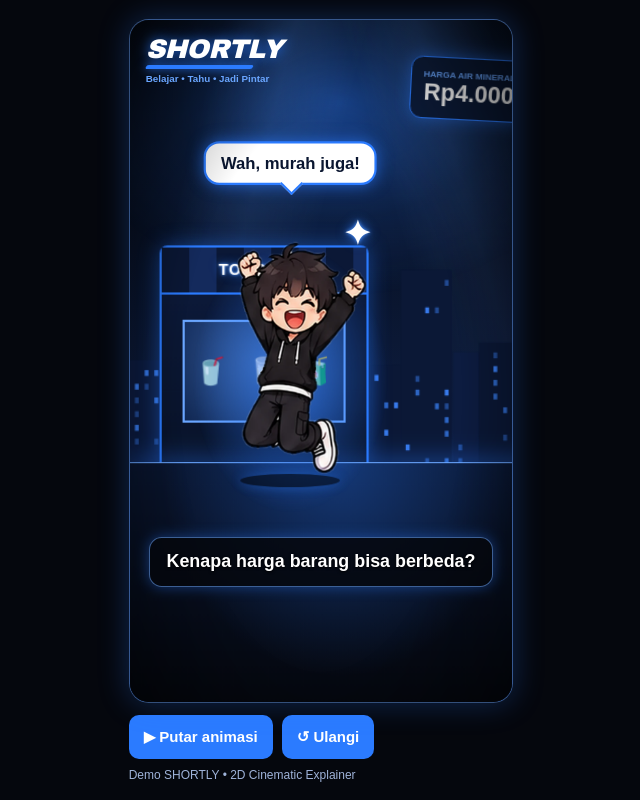
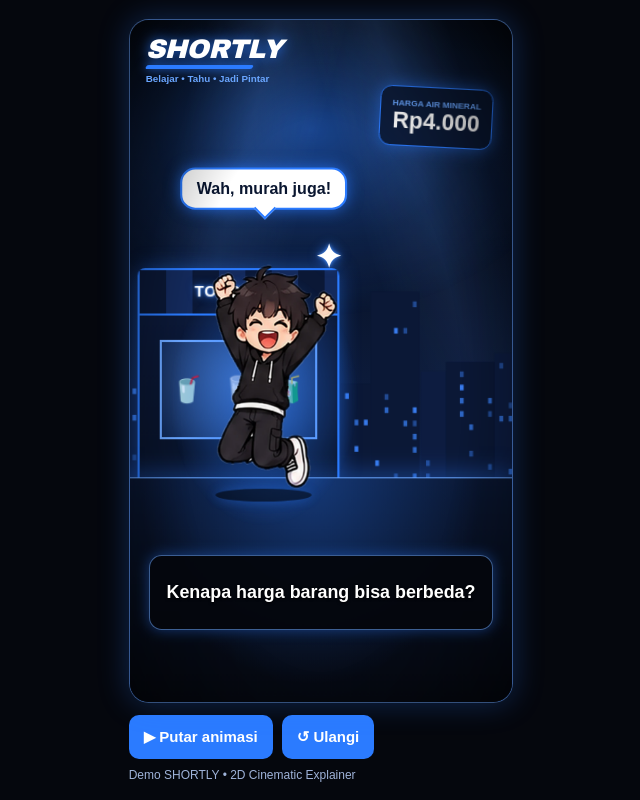
Before and after one commit to alimaulana26-lgtm/2D-shortly-animation-for-youtube-short-, a plain HTML site: page index.html in a window 1280 px wide. Both pictures are taken after a click on the button "▶ Putar animasi". Shown: the whole page, without its empty margins (319-959 px from the left). Drawn offline with Linux system fonts and the light colour scheme.

Commit message:
Perbaikan arah jalan, kartu harga, close-up, subtitle

```diff
--- a/index.html
+++ b/index.html
@@ -27,12 +27,12 @@
           <div class="aura"></div>
           <div class="shadow"></div>
           <!-- Tubuh 3 lapis dari gambar pose yang sama (kaki, badan, kepala) supaya bisa digerakkan terpisah -->
-          <div class="tubuh" id="tubuh">
+          <div class="tubuh" id="tubuh"><div class="balik">
             <img class="lap kaki" src="assets/pose-berdiri.webp" width="460" height="840" draggable="false" alt="">
             <img class="lap badan" src="assets/pose-berdiri.webp" width="460" height="840" draggable="false" alt="">
             <img class="lap kepala" src="assets/pose-berdiri.webp" width="460" height="840" draggable="false"
                  alt="SHORTLY, maskot laki-laki berhoodie hitam berlogo S">
-          </div>
+          </div></div>
           <!-- Close-up wajah (dipakai saat kamera 'wajah') -->
           <img class="bust" src="assets/wajah-senang.webp" width="460" height="540" draggable="false" alt="">
           <div class="ikon" id="ikon" aria-hidden="true"></div>
--- a/scenes.js
+++ b/scenes.js
@@ -15,6 +15,7 @@
    - kamera *  : 'lebar' | 'karakter' | 'wajah' | 'kartu' | 'toko'
                  atau { fokus:'kartu', zoom:1.7, ms:1000, ease:'linear' }
                  atau titik bebas { fokus:[60, 50], zoom:1.2 }
+   - posisi di kiri/kanan: sprite berjalan menghadap KANAN. Berjalan ke kiri otomatis dicerminkan.
    - transisi *: 'masuk' | 'fade' | 'kilat' | 'keluar'  (boleh beberapa: ['fade','keluar'])
    - kartu *   : { label:'...', harga:'...', aksi:'pop' | 'sorot' | 'goyang' }
    - toko *    : 'sorot'
@@ -32,7 +33,7 @@
    ========================================================== */
 window.SHORTLY_NASKAH = {
   teksAwal: 'Kenapa harga barang bisa berbeda?',
-  posisiAwal: 48,
+  posisiAwal: 18,   // karakter masuk dari kiri lalu berjalan ke KANAN (sprite berjalan menghadap kanan)
 
   adegan: [
     // 1. Masuk sambil penasaran dengan pertanyaan di awal
@@ -43,7 +44,7 @@ window.SHORTLY_NASKAH = {
     // 2. Harga Rp4.000 murah -> SENANG (melompat kecil)
     { teks: 'Kenapa harga barang bisa berbeda?', ucapan: 'Wah, murah juga!',
       posisi: 38, durasi: 2200, pose: 'bereaksi', ekspresi: 'senang',
-      kamera: { fokus: 'karakter', zoom: 1.2, ms: 2200, ease: 'linear' },
+      kamera: { fokus: [55, 50], zoom: 1.12, ms: 2200, ease: 'linear' },   // dorong pelan, kartu harga tetap utuh
       kartu: { aksi: 'pop' } },
 
     // 3. Menunjuk kartu harga -> SENANG
@@ -75,7 +76,7 @@ window.SHORTLY_NASKAH = {
     // 8. Menjelaskan -> SERIUS
     { teks: 'Lokasi, biaya, dan kemudahan memengaruhi harga.', ucapan: 'Ada alasannya!',
       posisi: 38, durasi: 3000, pose: 'menjelaskan', ekspresi: 'serius',
-      kamera: { fokus: 'karakter', zoom: 1.15, ms: 1200 }, toko: 'sorot' },
+      kamera: { fokus: [55, 52], zoom: 1.12, ms: 1200 }, toko: 'sorot' },
 
     // 9. Kesimpulan -> SERIUS (close-up)
     { teks: 'Jadi, harga bukan sekadar angka.', ucapan: null,
--- a/script.js
+++ b/script.js
@@ -73,14 +73,16 @@
                { transform: 'scale(1.09,1.12) translateY(-6px)', offset: 0.35 }, { transform: 'scale(1.02,1.03)', offset: 0.65 }, { transform: 'scale(1,1)' }];
   var MUNCUL = [{ transform: 'scale(0.95,1.04)' }, { transform: 'scale(1,1)' }];
 
-  function jalanKe(posisi, ms) {
+  function jalanKe(posisi, ms, dariPosisi) {
     var id = idAdegan;
+    // Sprite berjalan menghadap kanan: kalau tujuan di sebelah kiri, gambar dicerminkan sementara
+    character.style.setProperty('--balik', posisi < dariPosisi ? -1 : 1);
     character.style.setProperty('--jalan', ms + 'ms');
     character.style.setProperty('--tunda', TUNDA + 'ms');
     character.style.setProperty('--x', posisi);
     efek(tubuh, ANTISIPASI, TUNDA + 100);                       // jongkok sedikit sebelum melangkah
     later(function () { if (id === idAdegan) character.classList.add('walking'); }, TUNDA);
-    later(function () { if (id === idAdegan) character.classList.remove('walking'); }, TUNDA + ms);
+    later(function () { if (id === idAdegan) { character.classList.remove('walking'); character.style.setProperty('--balik', 1); } }, TUNDA + ms);
   }
   var srcNow = '';
   function tampilGambar(pop) {
@@ -111,7 +113,7 @@
     k = k || { fokus: 'lebar' };
     var f = k.fokus || 'lebar', x, y, z;
     if (f === 'karakter') { x = posisiNow; y = 55; z = 1.25; }
-    else if (f === 'wajah') { x = posisiNow; y = 41; z = 1.3; }
+    else if (f === 'wajah') { x = posisiNow; y = 37.7; z = 1.5; }   // tepi bawah gambar wajah tersembunyi di balik subtitle, tangan di dagu tetap terlihat
     else if (Array.isArray(f)) { x = f[0]; y = f[1]; z = 1.4; }
     else { x = FOKUS[f][0]; y = FOKUS[f][1]; z = FOKUS[f][2]; }
     z = k.zoom || z;
@@ -122,6 +124,20 @@
     cam.style.setProperty('--cz', z);
     cam.style.setProperty('--cx', tx + '%');
     cam.style.setProperty('--cy', ty + '%');
+    aturKartu(z, tx, ty, parseFloat(cam.style.getPropertyValue('--cam-ms')) || 0);
+  }
+
+  // Kartu harga: tampil hanya kalau SELURUHNYA berada di dalam layar pada posisi kamera tujuan
+  function aturKartu(z, tx, ty, camMs) {
+    var W = cam.offsetWidth, H = cam.offsetHeight, m = W * 0.03;
+    var kiri = -tx * W / 100 / z, kanan = (W - tx * W / 100) / z, atas = -ty * H / 100 / z, bawah = (H - ty * H / 100) / z;
+    var penuh = kartu.offsetLeft - m >= kiri && kartu.offsetLeft + kartu.offsetWidth + m <= kanan &&
+                kartu.offsetTop - m >= atas && kartu.offsetTop + kartu.offsetHeight + m <= bawah;
+    var id = idAdegan;
+    if (!penuh) { kartu.classList.add('sembunyi'); }
+    else if (kartu.classList.contains('sembunyi')) {      // muncul lagi setelah kamera hampir sampai
+      later(function () { if (id === idAdegan) kartu.classList.remove('sembunyi'); }, camMs * 0.7);
+    }
   }
 
   /* ---------- Objek ---------- */
@@ -156,13 +172,13 @@
     if (bergerak && !wajahNow) {            // saat berpindah tempat: pose berjalan, lalu kembali ke pose adegan
       var poseAkhir = poseNow;
       poseNow = 'berjalan';
-      jalanKe(a.posisi, ms);
+      jalanKe(a.posisi, ms, sebelumnya);
       later(function () {
         if (id !== idAdegan) return;
         poseNow = poseAkhir; tampilGambar(false); efek(tubuh, BERHENTI, 320);   // berhenti dengan sedikit mengendap
       }, TUNDA + ms);
     } else if (bergerak) {
-      jalanKe(a.posisi, ms);
+      jalanKe(a.posisi, ms, sebelumnya);
     }
     tampilGambar();
     setIkon(a.ekspresi);
@@ -183,6 +199,8 @@
     idAdegan++;
     poseNow = 'berdiri'; ekspresiNow = null; wajahNow = false; posisiNow = naskah.posisiAwal;
     character.classList.remove('bicara');
+    character.style.setProperty('--balik', 1);
+    kartu.classList.remove('sembunyi');
     resetPosisi();
     tampilGambar(false);
     setIkon(null);
--- a/style.css
+++ b/style.css
@@ -184,6 +184,8 @@ body {
   z-index: 5;
   top: 12%;
   right: 5%;
+  white-space: nowrap;
+  transition: opacity 0.25s;
   padding: calc(12 * var(--u));
   border: calc(2 * var(--u)) solid var(--biru);
   border-radius: calc(12 * var(--u));
@@ -285,13 +287,17 @@ body {
 .caption {
   position: absolute;
   z-index: 5;
-  bottom: calc(128 * var(--u));
+  bottom: calc(var(--cap-bawah, 80) * var(--u));   /* jarak dari tepi bawah: satu angka untuk seluruh video */
   left: 5%;
   width: 90%;
-  padding: calc(14 * var(--u)) calc(14 * var(--u));
+  min-height: max(calc(84 * var(--u)), 64px);      /* tinggi tetap (muat 2 baris) agar posisinya selalu sama, juga di layar kecil */
+  display: flex;
+  align-items: center;
+  justify-content: center;
+  padding: calc(14 * var(--u));
   border: calc(1.5 * var(--u)) solid rgba(106, 166, 255, 0.55);
   border-radius: calc(14 * var(--u));
-  background: rgba(5, 7, 13, 0.86);
+  background: rgba(5, 7, 13, 0.96);
   color: var(--putih);
   font-size: max(15px, calc(20 * var(--u)));
   font-weight: 800;
@@ -381,7 +387,7 @@ body {
   transition: opacity 0.2s, transform 0.3s cubic-bezier(0.3, 1.7, 0.5, 1);
 }
 .ikon.show { opacity: 1; transform: scale(1) rotate(0); }
-.character.wajah .ikon { top: calc(6 * var(--u)); left: calc(100% + 18 * var(--u)); font-size: calc(44 * var(--u)); }
+.character.wajah .ikon { top: calc(6 * var(--u)); left: calc(100% + 2 * var(--u)); font-size: calc(44 * var(--u)); }
 
 /* ---------- Animasi objek: kartu harga ---------- */
 .price-card.pop { animation: kartu-pop 0.6s cubic-bezier(0.3, 1.6, 0.5, 1); }
@@ -446,6 +452,9 @@ body {
 .character[data-pose="bereaksi"]    { --neck: 47%;   --hem: 67%; }
 
 .tubuh { position: absolute; inset: 0; transform-origin: 50% 100%; }
+/* Sprite berjalan menghadap KANAN. Saat berjalan ke kiri, gambar dicerminkan (--balik: -1) lewat lapisan ini
+   supaya tidak bertabrakan dengan animasi pada .tubuh maupun .lap. */
+.balik { position: absolute; inset: 0; transform: scaleX(var(--balik, 1)); }
 .lap {
   position: absolute;
   inset: 0;
@@ -475,8 +484,6 @@ body {
   transform-origin: 50% 100%;
   pointer-events: none;
   user-select: none;
-  -webkit-mask-image: linear-gradient(#000 80%, transparent);
-  mask-image: linear-gradient(#000 80%, transparent);
   animation: bust-napas 3.4s ease-in-out infinite;
 }
 .character.wajah .bust { display: block; }
@@ -577,3 +584,6 @@ body {
 @media (prefers-reduced-motion: reduce) {
   .badan, .kepala, .kaki, .tubuh, .bust, .shadow { animation: none !important; }
 }
+
+/* Kartu harga disembunyikan otomatis (script.js) saat kamera membuatnya terpotong di tepi layar */
+.price-card.sembunyi { opacity: 0 !important; }
```
